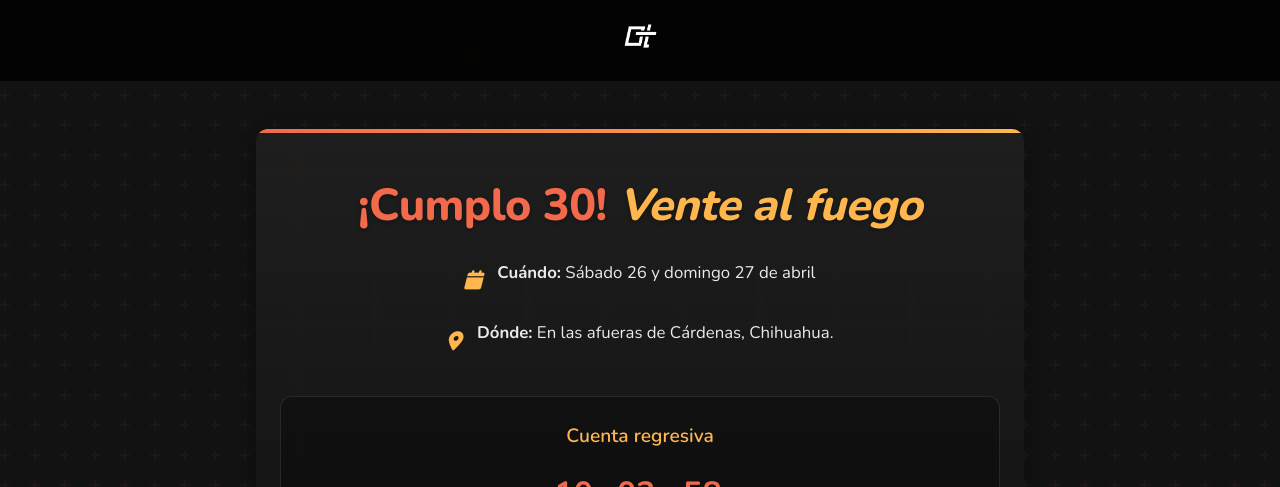
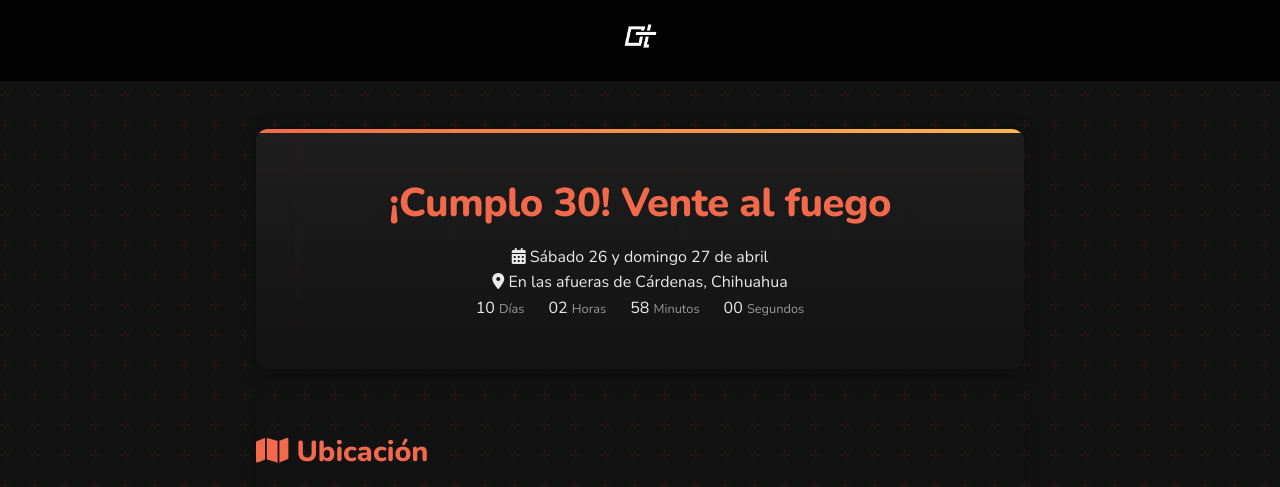
Before and after one commit to oscarttalavera/oscartalavera.com, a Jekyll site: the page built from cumple-30.html, in a window 1280 px wide and 1400 px high. Shown: the top 487 px of the window. Built offline with Jekyll 4.4.1, drawn with Linux system fonts in a browser that asks for light colours; some of the changed text lies outside the part shown; grey boxes are pictures that could not be loaded.

Commit message:
Actualizar cumple-30.html

```diff
--- a/cumple-30.html
+++ b/cumple-30.html
@@ -6,39 +6,42 @@
 
 <section class="hero">
   <div class="hero-content">
-    <h1 class="hero-title">¡Cumplo 30! <span class="accent">Vente al fuego</span></h1>
-    <div class="hero-details">
-      <div class="detail-item">
-        <i class="icon-calendar"></i>
-        <p><strong>Cuándo:</strong> Sábado 26 y domingo 27 de abril</p>
+    <h1 class="animated-title">¡Cumplo 30! <span class="highlight">Vente al fuego</span></h1>
+    <div class="event-info">
+      <div class="info-item">
+        <i class="fas fa-calendar-alt"></i>
+        <span>Sábado 26 y domingo 27 de abril</span>
       </div>
-      <div class="detail-item">
-        <i class="icon-location"></i>
-        <p><strong>Dónde:</strong> En las afueras de Cárdenas, Chihuahua.</p>
+      <div class="info-item">
+        <i class="fas fa-map-marker-alt"></i>
+        <span>En las afueras de Cárdenas, Chihuahua</span>
       </div>
     </div>
 
-    <div class="countdown-container">
-      <div class="countdown-title">Cuenta regresiva</div>
-      <div id="countdown">
-        <div class="countdown-segment">
+    <div id="countdown" class="countdown">
+      <div class="countdown-item">
         <span id="days">00</span>
         <span class="countdown-label">Días</span>
       </div>
-        <div class="countdown-segment">
+      <div class="countdown-item">
         <span id="hours">00</span>
         <span class="countdown-label">Horas</span>
       </div>
-        <div class="countdown-segment">
+      <div class="countdown-item">
         <span id="minutes">00</span>
         <span class="countdown-label">Minutos</span>
       </div>
+      <div class="countdown-item">
+        <span id="seconds">00</span>
+        <span class="countdown-label">Segundos</span>
       </div>
     </div>
   </div>
 </section>
 
 <section class="map-section">
+  <h2><i class="fas fa-map"></i> Ubicación</h2>
+  <div class="map-container">
     <iframe
       src="https://www.google.com/maps/embed?pb=!1m14!1m8!1m3!1d14466.5201681057!2d-105.5976365!3d28.4140736!3m2!1i1024!2i768!4f13.1!3m3!1m2!1s0x0%3A0x0!2zMjjCsDI0JzUwLjciTiAxMDXCsDM1JzUxLjUiVw!5e0!3m2!1ses!2smx!4v1713110450000!5m2!1ses!2smx"
       height="300"
@@ -46,193 +49,130 @@
       loading="lazy"
       referrerpolicy="no-referrer-when-downgrade">
     </iframe>
-  <div class="map-overlay">
-    <a href="https://maps.app.goo.gl/4mGvQw5ZpE8U3Hkk6" target="_blank" class="btn">
-      Cómo llegar <i class="icon-arrow-right"></i>
-    </a>
+  </div>
+  <div class="map-details">
+    <p><i class="fas fa-info-circle"></i> Si necesitas indicaciones más precisas, envíame un mensaje.</p>
   </div>
 </section>
 
-<section class="section-card">
-  <div class="section-icon"><i class="icon-fire"></i></div>
-  <h2>¿De qué se trata?</h2>
-  <p>Es mi cumpleaños 30 y quiero celebrarlo con un fin de semana al aire libre: humo, brasas, carne, música, estrellas y la gente que quiero. No hay cuota ni exigencias, solo buena vibra y ganas de disfrutar el fuego.</p>
+<section class="content-section">
+  <h2><i class="fas fa-fire"></i> ¿De qué se trata?</h2>
+  <p>Es mi cumpleaños 30 y quiero celebrarlo con un fin de semana al aire libre: humo, brasas, carne, música, estrellas y la gente que quiero.
+  <br><br>No hay cuota ni exigencias, solo buena vibra y ganas de disfrutar el fuego.</p>
 </section>
 
-<section class="section-card">
-  <div class="section-icon"><i class="icon-clock"></i></div>
-  <h2>Programa</h2>
-
+<section class="content-section program-section">
+  <h2><i class="fas fa-calendar-check"></i> Programa general</h2>
   <div class="timeline">
     <div class="timeline-item">
-      <div class="timeline-point"></div>
-      <div class="timeline-content">
-        <h3>Sábado 10:00 a.m.</h3>
-        <p>Llegada y armado del campamento</p>
+      <div class="timeline-time">Sábado 10:00 a.m.</div>
+      <div class="timeline-content">Llegada y armado del campamento</div>
     </div>
+    <div class="timeline-item">
+      <div class="timeline-time">12:00 p.m.</div>
+      <div class="timeline-content">Primera ronda de asado</div>
     </div>
-
     <div class="timeline-item">
-      <div class="timeline-point"></div>
-      <div class="timeline-content">
-        <h3>12:00 p.m.</h3>
-        <p>Primera ronda de asado</p>
+      <div class="timeline-time">Tarde</div>
+      <div class="timeline-content">Se prende el fuego para la cena</div>
     </div>
+    <div class="timeline-item">
+      <div class="timeline-time">Noche</div>
+      <div class="timeline-content">Cena principal, música, charla y fogata</div>
     </div>
-
     <div class="timeline-item">
-      <div class="timeline-point"></div>
-      <div class="timeline-content">
-        <h3>Tarde</h3>
-        <p>Se prende el fuego para la cena</p>
-      </div>
-    </div>
-
-    <div class="timeline-item">
-      <div class="timeline-point"></div>
-      <div class="timeline-content">
-        <h3>Noche</h3>
-        <p>Cena principal, música, charla y fogata</p>
-      </div>
-    </div>
-
-    <div class="timeline-item">
-      <div class="timeline-point"></div>
-      <div class="timeline-content">
-        <h3>Domingo</h3>
-        <p>Café, desayuno, cotorreo, carne de despedida</p>
-      </div>
+      <div class="timeline-time">Domingo</div>
+      <div class="timeline-content">Café, desayuno, cotorreo, carne de despedida</div>
     </div>
   </div>
 </section>
 
-<div class="two-column">
-  <section class="section-card">
-    <div class="section-icon"><i class="icon-food"></i></div>
-    <h2>Comida y bebida</h2>
+<section class="content-section">
+  <h2><i class="fas fa-utensils"></i> Comida y bebida</h2>
+  <div class="info-cards">
+    <div class="info-card">
+      <i class="fas fa-drumstick-bite card-icon"></i>
       <p>Yo me encargo de la proteína. Si quieres traer algo para sumar (salsas, pan, ensalada, postre, desechables, etc.), eres bienvenido.</p>
+    </div>
+    <div class="info-card">
+      <i class="fas fa-beer card-icon"></i>
       <p>Cada quien lleva lo que quiera tomar: agua, cheve, vino, etc.</p>
-  </section>
-
-  <section class="section-card">
-    <div class="section-icon"><i class="icon-music"></i></div>
-    <h2>Extras</h2>
-    <p>Tendremos asadores suficientes para hacer toda la carne y algún extra.</p>
-    <p>Habrá playlist, puestas de sol y lo que se arme en buena compañía.</p>
-  </section>
-</div>
-
-<section class="section-card">
-  <div class="section-icon"><i class="icon-backpack"></i></div>
-  <h2>¿Qué llevar?</h2>
-
-  <div class="checklist">
-    <div class="checklist-item">
-      <input type="checkbox" id="item1">
-      <label for="item1">Casita de campaña y sleeping bag</label>
-    </div>
-
-    <div class="checklist-item">
-      <input type="checkbox" id="item2">
-      <label for="item2">Agua personal (mínimo 5 litros por persona)</label>
-    </div>
-
-    <div class="checklist-item">
-      <input type="checkbox" id="item3">
-      <label for="item3">Ropa para calor de día y frío de noche</label>
-    </div>
-
-    <div class="checklist-item">
-      <input type="checkbox" id="item4">
-      <label for="item4">Gorra y bloqueador solar</label>
-    </div>
-
-    <div class="checklist-item">
-      <input type="checkbox" id="item5">
-      <label for="item5">Hielera y tus bebidas favoritas</label>
     </div>
   </div>
 </section>
 
-<section class="rsvp-section section-card">
-  <div class="section-icon"><i class="icon-check"></i></div>
-  <h2>¿Te apuntas?</h2>
+<section class="content-section">
+  <h2><i class="fas fa-suitcase"></i> ¿Qué llevar?</h2>
+  <div class="checklist">
+    <div class="checklist-item">
+      <i class="fas fa-campground"></i>
+      <span>Casita de campaña, sleeping bag y lo que necesites para acampar</span>
+    </div>
+    <div class="checklist-item">
+      <i class="fas fa-tint"></i>
+      <span>Agua personal (mínimo 5 litros por persona)</span>
+    </div>
+    <div class="checklist-item">
+      <i class="fas fa-tshirt"></i>
+      <span>Ropa para calor de día y frío de noche, gorra, bloqueador</span>
+    </div>
+    <div class="checklist-item">
+      <i class="fas fa-box"></i>
+      <span>Hielera y tus bebidas favoritas</span>
+    </div>
+  </div>
+</section>
+
+<section class="content-section">
+  <h2><i class="fas fa-star"></i> Extras</h2>
+  <p>Tendremos asadores suficientes para hacer toda la carne y algún extra.
+  <br><br>Habrá playlist, puestas de sol y lo que se arme en buena compañía.</p>
+</section>
+
+<section class="content-section rsvp-section" id="rsvp">
+  <h2><i class="fas fa-reply"></i> ¿Te apuntas?</h2>
+
+  <div class="rsvp-options">
+    <a href="https://wa.me/+5218001234567?text=¡Hola! Me apunto al asado de tu cumpleaños." class="whatsapp-button">
+      <i class="fab fa-whatsapp"></i> Confirmar por WhatsApp
+    </a>
+
+    <div class="or-divider">o</div>
 
     <form id="rsvp-form" class="rsvp-form">
       <div class="form-group">
-      <label for="name">Nombre completo</label>
+        <label for="name">Nombre</label>
         <input type="text" id="name" name="name" required>
       </div>
-
       <div class="form-group">
-      <label for="phone">WhatsApp</label>
-      <input type="tel" id="phone" name="phone" required>
+        <label for="guests">¿Cuántas personas vienen contigo?</label>
+        <select id="guests" name="guests">
+          <option value="0">Solo yo</option>
+          <option value="1">1 persona</option>
+          <option value="2">2 personas</option>
+          <option value="3">3 personas</option>
+          <option value="4">4 personas</option>
+        </select>
+      </div>
+      <div class="form-group">
+        <label for="comments">¿Algo que quieras mencionar?</label>
+        <textarea id="comments" name="comments"></textarea>
+      </div>
+      <button type="submit" class="submit-button">Confirmar asistencia</button>
+    </form>
   </div>
 
-    <div class="form-group">
-      <label for="guests">¿Vienes con alguien?</label>
-      <select id="guests" name="guests">
-        <option value="0">Solo yo</option>
-        <option value="1">Con 1 persona</option>
-        <option value="2">Con 2 personas</option>
-        <option value="3">Con 3 personas</option>
-        <option value="4">Con 4+ personas (especificar)</option>
-      </select>
+  <div class="share-buttons">
+    <p>Comparte el evento:</p>
+    <div class="social-buttons">
+      <a href="#" class="social-button" onclick="shareEvent('whatsapp')"><i class="fab fa-whatsapp"></i></a>
+      <a href="#" class="social-button" onclick="shareEvent('facebook')"><i class="fab fa-facebook"></i></a>
+      <a href="#" class="social-button" onclick="shareEvent('twitter')"><i class="fab fa-twitter"></i></a>
+      <a href="#" class="social-button" onclick="addToCalendar()"><i class="fas fa-calendar-plus"></i></a>
     </div>
-
-    <div class="form-group" id="guests-detail" style="display: none;">
-      <label for="guests-info">Especifica con quién vienes</label>
-      <textarea id="guests-info" name="guests-info"></textarea>
-    </div>
-
-    <div class="form-group">
-      <label for="comments">¿Algo que quieras agregar?</label>
-      <textarea id="comments" name="comments" placeholder="Comentarios, preguntas, sugerencias..."></textarea>
-    </div>
-
-    <button type="submit" class="btn btn-primary">¡Me apunto!</button>
-  </form>
-
-  <div id="form-success" style="display: none;">
-    <h3>¡Gracias por confirmar!</h3>
-    <p>He recibido tu confirmación. Nos vemos en el asado.</p>
   </div>
 </section>
 
-<div class="weather-section">
-  <h3>Pronóstico del tiempo para Cárdenas, Chihuahua</h3>
-  <div class="weather-info">
-    <div class="weather-day">
-      <h4>Sábado 26</h4>
-      <div class="weather-icon">
-        <i class="icon-sun"></i>
-      </div>
-      <div class="weather-temp">
-        <span class="temp-max">32°C</span> / <span class="temp-min">17°C</span>
-      </div>
-    </div>
-
-    <div class="weather-day">
-      <h4>Domingo 27</h4>
-      <div class="weather-icon">
-        <i class="icon-sun"></i>
-      </div>
-      <div class="weather-temp">
-        <span class="temp-max">30°C</span> / <span class="temp-min">15°C</span>
-      </div>
-    </div>
-  </div>
-  <p class="weather-note">Datos estimados basados en promedios históricos. Verificar antes del evento.</p>
-</div>
-
-<div class="share-section">
-  <h3>Comparte este evento</h3>
-  <div class="share-buttons">
-    <a href="https://wa.me/?text=Me%20voy%20al%20Festival%20de%20Asado%20de%20Oscar%20Talavera:%20https://midominio.com/cumple30/" target="_blank" class="share-btn whatsapp">
-      <i class="icon-whatsapp"></i>
+<a href="#" class="back-to-top">
+  <i class="fas fa-arrow-up"></i>
 </a>
-    <a href="https://www.facebook.com/sharer/sharer.php?u=https://midominio.com/cumple30/" target="_blank" class="share-btn facebook">
-      <i class="icon-facebook"></i>
-    </a>
-  </div>
-</div>
```
Lines whose indentation alone changed are shown as unchanged.
